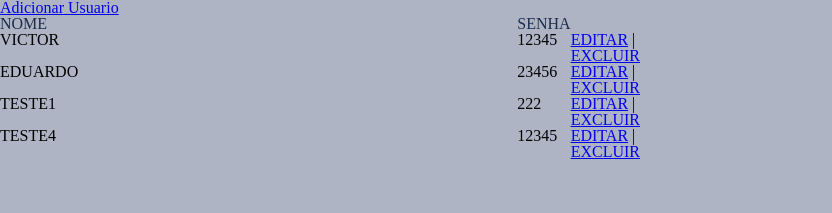
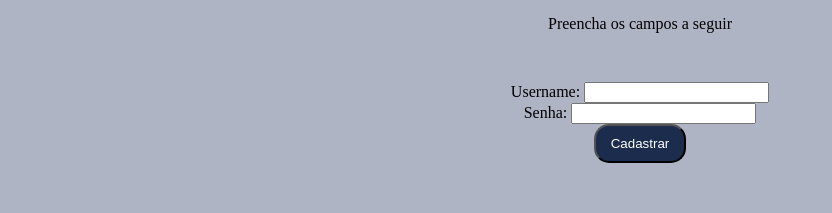
Before and after one commit to Piripa/2wp-project, a Flask app: page /register in a window 1280 px wide. Shown: the part 150-363 px from the top of the page, without its empty margins (0-832 px from the left). Run offline with Flask 3, Linux system fonts and the light colour scheme.

Commit message:
Cadastro Finalizado

```diff
--- a/app.py
+++ b/app.py
@@ -1,20 +1,22 @@
 from flask import Flask, render_template, request,redirect,flash,url_for
 from flask_sqlalchemy import SQLAlchemy
 import sqlite3
-
+from flask_login import UserMixin
+from func.funcoes import criptografar_senha, comparar_senhas
 app = Flask(__name__)
 app.config['SQLALCHEMY_DATABASE_URI'] = 'sqlite:///estudantes.db'
 
 db = SQLAlchemy(app)
 
-class Estudante(db.Model):
+class Estudante(db.Model,UserMixin):
     id = db.Column('id',db.Integer,primary_key = True,autoincrement = True)
-    nome = db.Column(db.String(150))
+    nome = db.Column(db.String(150), unique = True)
     senha = db.Column(db.String(150))
 
     def __init__(self,nome,senha):
         self.nome = nome
         self.senha = senha
+
 
 #variável global
 tabela = 'Algoritmo'
@@ -34,17 +36,25 @@ def obter_dados(banco):
 
 @app.route("/" , methods = ["GET","POST"])
 def home():
+    error = None
+    if request.method == "POST":
+        username = request.form.get("username")
+        password = request.form.get("password")
 
-    if request.method == "POST":
-        nome = request.form.get("nome")
-        senha = request.form.get("senha")
-        if nome == "professor":
-            #request.form["professor"]
-            return redirect("/professor")
-        elif nome == "aluno":
-            #request.form["aluno"]
-            return redirect("/aluno")
-    return render_template("index.html")
+
+        login = Estudante.query.filter_by(nome=username).first()
+        if login:
+            if comparar_senhas(login.senha, password):
+                return redirect('/professor')
+            else:
+                error = 'Usuário ou senha incorretos'
+                return render_template('index.html', error=error)
+        else:
+            error = 'Usuário não cadastrado'
+            return render_template('index.html', error=error)
+    else:
+        return render_template('index.html', error=error)
+
 
 @app.route("/professor")
 def professor():
@@ -77,11 +87,17 @@ def frequencia():
     return render_template("frequencia.html", frequencia = frequencia, tabela = tabela)
 
 
-@app.route('/register')
+@app.route('/register', methods = ["GET","POST"])
 def register():
-    db.create_all()
-    estudantes = Estudante.query.all()
-    return render_template("register.html", estudantes = estudantes)
+    if request.method == "POST":
+        username = request.form.get("username", False)
+        password = request.form.get("password", False)
+        estudante = Estudante(username,password)
+        db.session.add(estudante)
+        db.session.commit()
+        return redirect("/")
+    else:
+        return render_template("register.html")
 
 @app.route('/add', methods = ["GET","POST"])
 def add():
--- a/templates/register.html
+++ b/templates/register.html
@@ -12,12 +12,18 @@
         <img class="center" src="/static/logo.png">
     </header>
     <div class="container">
-        <div class="table">
-            <div class="col-xs-12">
-                <a href="/add" class="edit">Adicionar Usuario</a>
-            </div>
             <br>
-            <div class="col-xs-12">
+                <div class="login">
+                    <p>Preencha os campos a seguir</p>
+                    <form class="form" method="post">
+                        <label for="username">Username:</label>
+                        <input type="text" id="username" name="username" required><br>
+
+                        <label for="password">Senha:</label>
+                        <input type="password" id="password" name="password" required><br>
+                        <input type="submit" class="entrar" value="Cadastrar">
+                    </form>
+                </div>
                 <table class="table">
                     <thead>
                       <tr>
```
Also changed, not shown: func/funcoes.py (added, +12 -0 lines), instance/estudantes.db.
